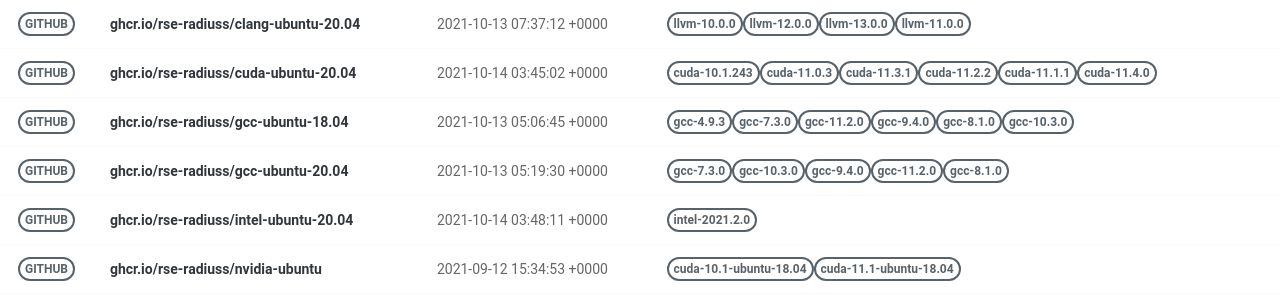
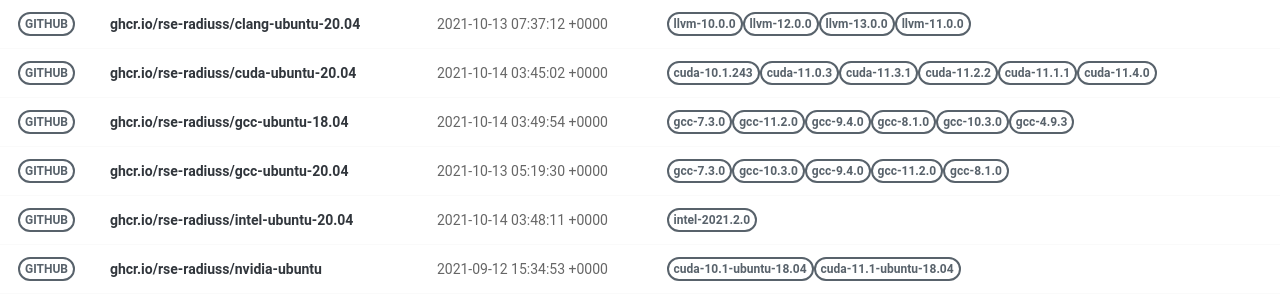
Before and after one commit to rse-ops/docker-images, a Jekyll site: the page built from pages/index.md, in a window 1280 px wide. Shown: the part 179-479 px from the top of the page. Built offline with Jekyll 4.4.1, drawn with Linux system fonts in a browser that asks for light colours; nearby versions of some CDN libraries.

Commit message:
Automated push to update library 2021-10-14

```diff
--- a/_library/ghcr.io-rse-radiuss-gcc-ubuntu-18.04.md
+++ b/_library/ghcr.io-rse-radiuss-gcc-ubuntu-18.04.md
@@ -1,14 +1,11 @@
 ---
 layout: container
 name: ghcr.io/rse-radiuss/gcc-ubuntu-18.04
-updated_at: 2021-10-13 05:06:45.464972
+updated_at: 2021-10-14 03:49:54.139427
 
 
 container_url: https://github.com/orgs/rse-radiuss/packages/container/package/gcc-ubuntu-18.04
 versions:
- - tag: gcc-4.9.3
-   dockerfile: https://github.com/rse-radiuss/docker-images/blob/main/ubuntu/gcc/Dockerfile
-   manifest: https://crane.ggcr.dev/manifest/ghcr.io/rse-radiuss/gcc-ubuntu-18.04:gcc-4.9.3
  - tag: gcc-7.3.0
    dockerfile: https://github.com/rse-radiuss/docker-images/blob/main/ubuntu/gcc/Dockerfile
    manifest: https://crane.ggcr.dev/manifest/ghcr.io/rse-radiuss/gcc-ubuntu-18.04:gcc-7.3.0
```
Also changed, not shown: other parts of _library/ghcr.io-rse-radiuss-gcc-ubuntu-18.04.md (+3 -0 lines).
